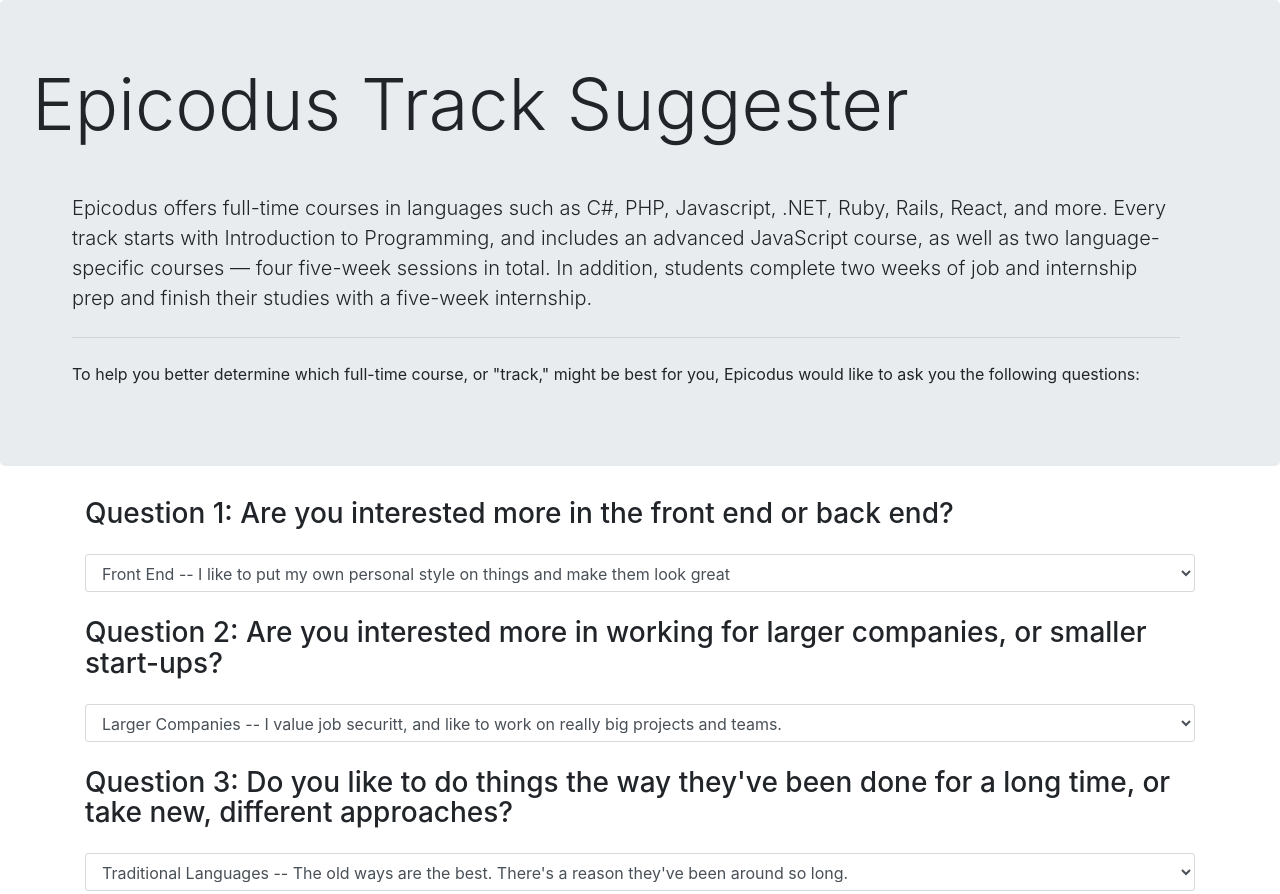
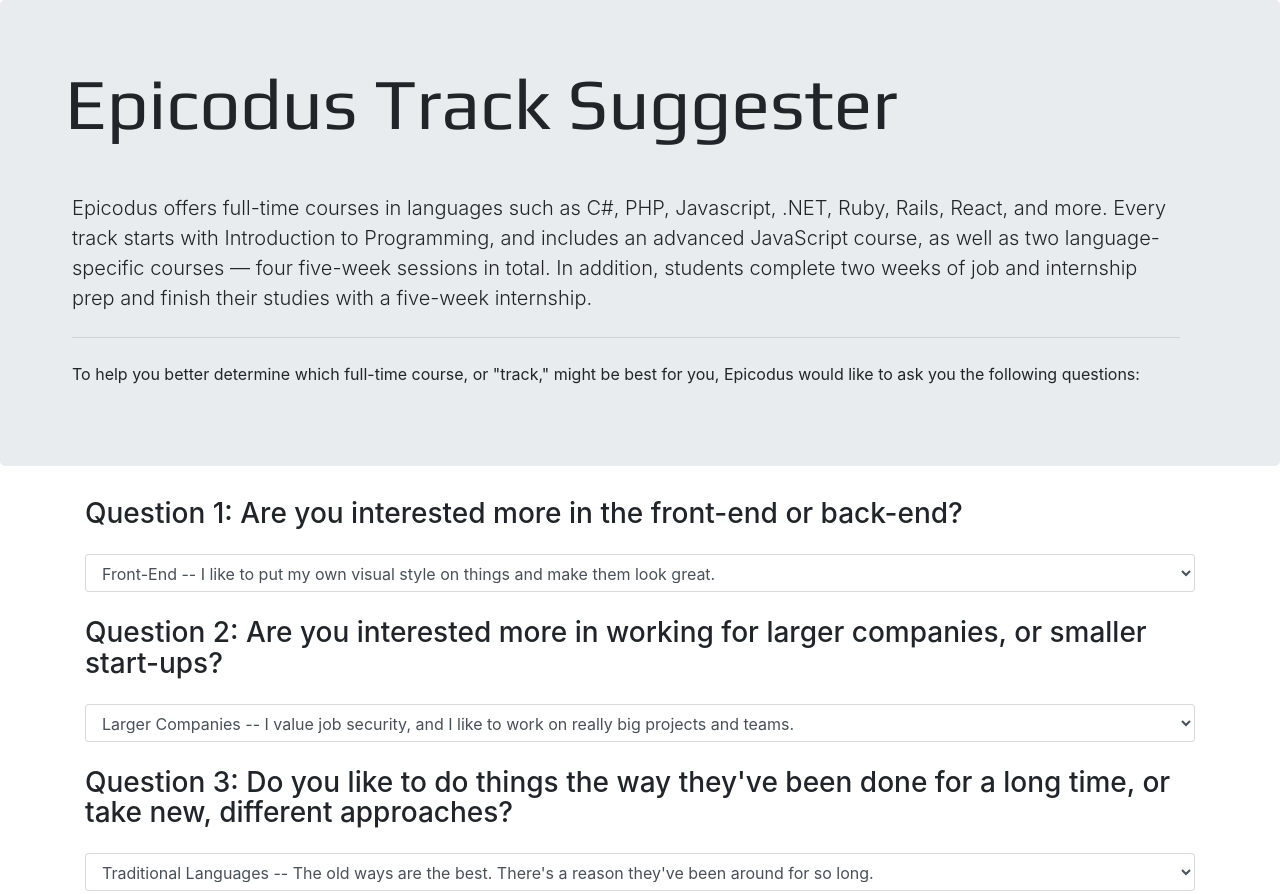
Before and after one commit to jamescosborn/track-suggester, a plain HTML site: page index.html in a window 1280 px wide. Shown: the top 894 px of the page. Drawn offline with Linux system fonts and the light colour scheme.

Commit message:
add google font to h1, adjust margins, edit text in questions and answers.

```diff
--- a/css/styles.css
+++ b/css/styles.css
@@ -23,3 +23,8 @@
 #trackSuggestion {
   display: none;
 }
+
+h1 {
+  font-family: 'Play', sans-serif;
+  margin-left: 33px;
+}
--- a/index.html
+++ b/index.html
@@ -5,6 +5,7 @@
     <link href="css/styles.css" rel="stylesheet" type="text/css">
     <script src="js/jquery-3.2.1.js"></script>
     <script src="js/scripts.js"></script>
+    <link href="https://fonts.googleapis.com/css?family=Play" rel="stylesheet">
     <title>Track Suggester</title>
   </head>
   <body>
@@ -18,40 +19,40 @@
     <div class="container">
       <form id="trackSuggester">
   <!-- Question 1 -->
-        <h3>Question 1: Are you interested more in the front end or back end?</h3>
+        <h3>Question 1: Are you interested more in the front-end or back-end?</h3>
         <select class="form-control" id="whichEnd">
-          <option value="1">Front End -- I like to put my own personal style on things and make them look great</option>
-          <option value="2">Back End -- I like focus on things behind the scenes and making things work.</option>
+          <option value="1">Front-End -- I like to put my own visual style on things and make them look great.</option>
+          <option value="2">Back-End -- I like operate behind the scenes and focus on making things work correctly.</option>
         </select>
   <!-- Question 2 -->
         <h3>Question 2: Are you interested more in working for larger companies, or smaller start-ups?</h3>
         <select class="form-control" id="whichTeam">
-          <option value="1">Larger Companies -- I value job securitt, and like to work on really big projects and teams.</option>
-          <option value="2">Smaller Companies -- I like working with people with fresh new ideas and smaller projects and teams.</option>
+          <option value="1">Larger Companies -- I value job security, and I like to work on really big projects and teams.</option>
+          <option value="2">Smaller Companies -- I like working with energized people with fresh new ideas on smaller projects and teams.</option>
         </select>
   <!-- Question 3 -->
         <h3>Question 3: Do you like to do things the way they've been done for a long time, or take new, different approaches?</h3>
         <select class="form-control" id="whichLang">
-          <option value="1">Traditional Languages -- The old ways are the best. There's a reason they've been around so long.</option>
+          <option value="1">Traditional Languages -- The old ways are the best. There's a reason they've been around for so long.</option>
           <option value="2">New Languages -- I've always been on the cutting edge. I want to learn the newest languages first.</option>
         </select>
   <!-- Question 4 -->
         <h3>Question 4: Do you prefer PCs or Macs?</h3>
         <select class="form-control" id="whichCpu">
           <option value="1">PCs -- I enjoy Windows and other Microsoft products.</option>
-          <option value="2">Macs -- I'm not a huge fan of Windows or Microsoft, and in general I prefer Macs.</option>
+          <option value="2">Macs -- I'm not a huge fan of Windows or Microsoft, and I generally prefer Macs.</option>
         </select>
   <!-- Question 5 -->
         <h3>Question 5: Huey Lewis and the News or Genesis?</h3>
         <select class="form-control" id="whichMusic">
           <option value="1">Huey Lewis -- It's hip to be square.</option>
-          <option value="2">Genesis -- I love Phil Collins, the man and the music. I celebrate his entire discography, every day.</option>
+          <option value="2">Genesis -- I love Phil Collins, the man and the music. I celebrate his entire discography, every day of my life.</option>
         </select>
         <button type="submit" class="btn btn-success">Which track is best for me?</button>
       </form>
       <div id="trackSuggestion">
       <div class="jumbotron">
-        <h5><p>Suggested track: <span id="track"></span>. However, learning any language is beneficial, and a doorway to other languages.</p></h5>
+        <h5><p>Suggested track: <strong><span id="track"></span></strong>. However, learning any language is beneficial, and a doorway to other languages.</p></h5>
     </div>
   </body>
 </html>
```
